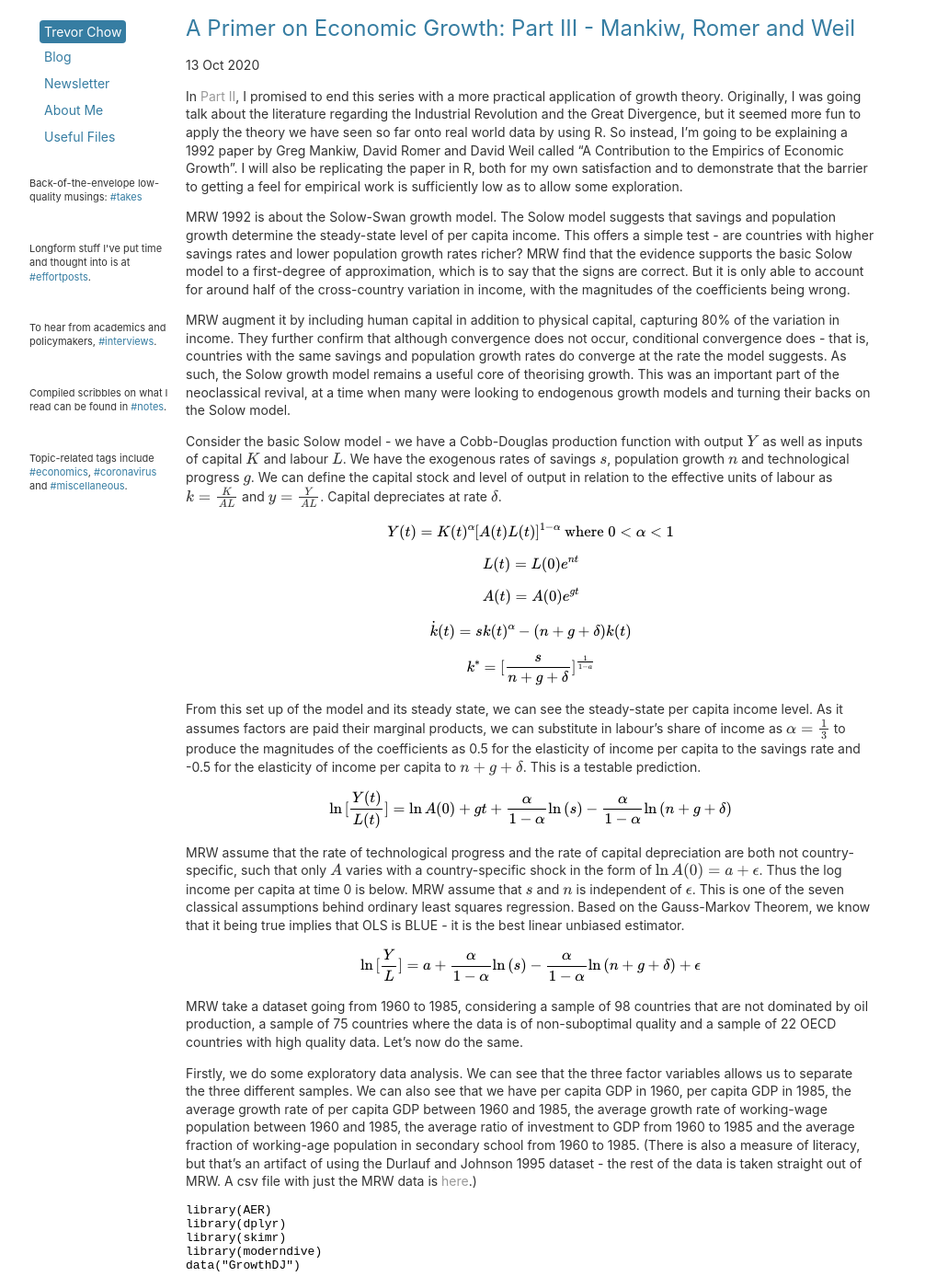
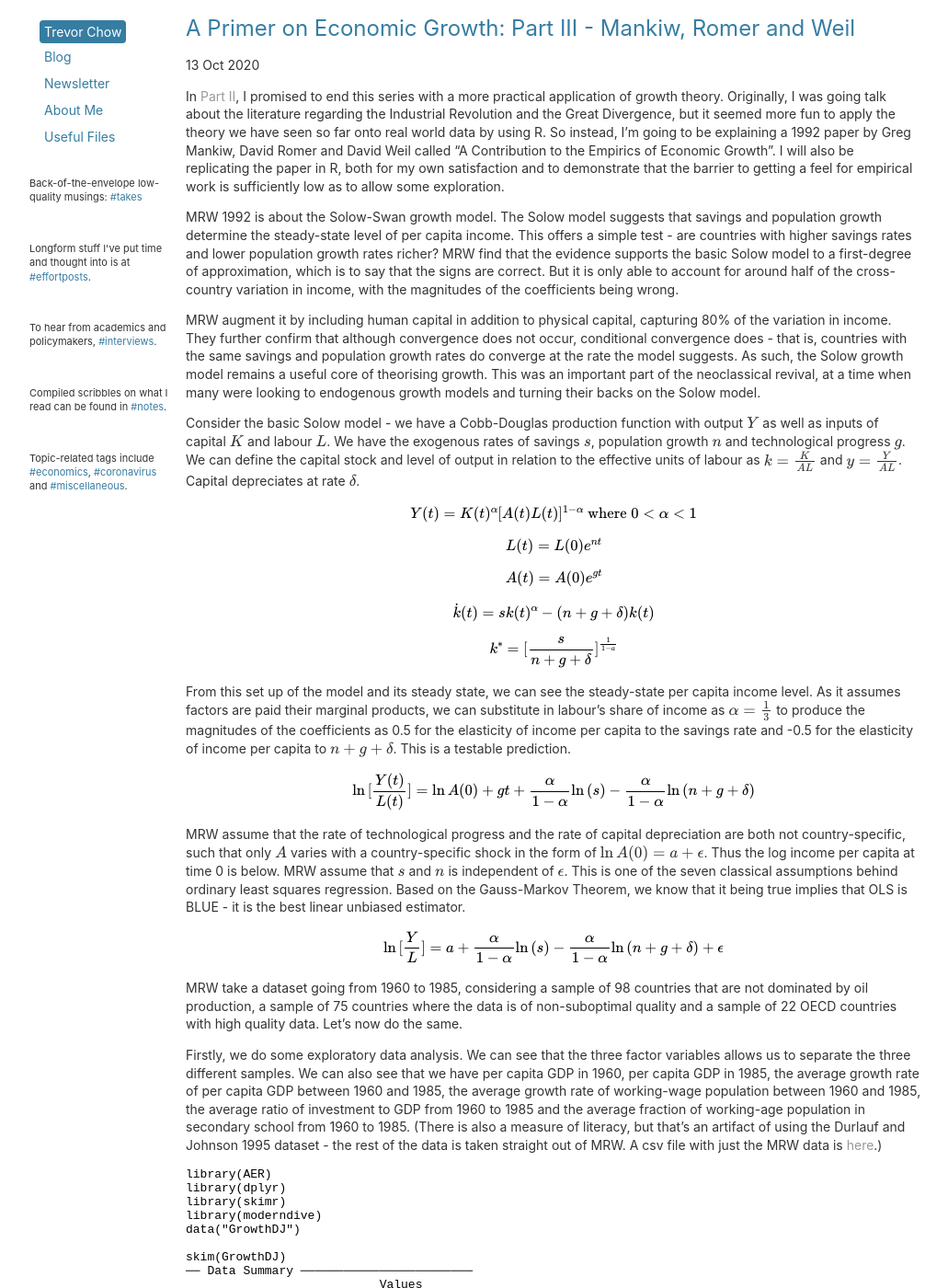
Before and after one commit to tmychow/tmychow.github.io, a Jekyll site: the page built from _posts/2020-10-13-a-primer-on-economic-growth-part-III.md, in a window 1280 px wide and 1400 px high. Shown: the whole window at 92% size, without its empty margins (28-1059 px from the left). Built offline with Jekyll 4.4.1, drawn with Linux system fonts in a browser that asks for light colours; formulas are drawn with MathJax 3.

Commit message:
Update main.css

```diff
--- a/css/main.css
+++ b/css/main.css
@@ -57,7 +57,7 @@
     font-family: 'Inter', -apple-system, BlinkMacSystemFont, 'Segoe UI', Roboto, Montserrat, Arial, monospace;
     color: #333;
 }
-pre {
+code {
     white-space: pre-wrap;
 }
 footer {
@@ -87,7 +87,7 @@
 }
 /* Style page content */
 .container {
-  width: 750px;
+  width: 800px;
   margin-left: 160px; /* Same as the width of the sidebar */
   padding: 0px 10px;
 }
```
